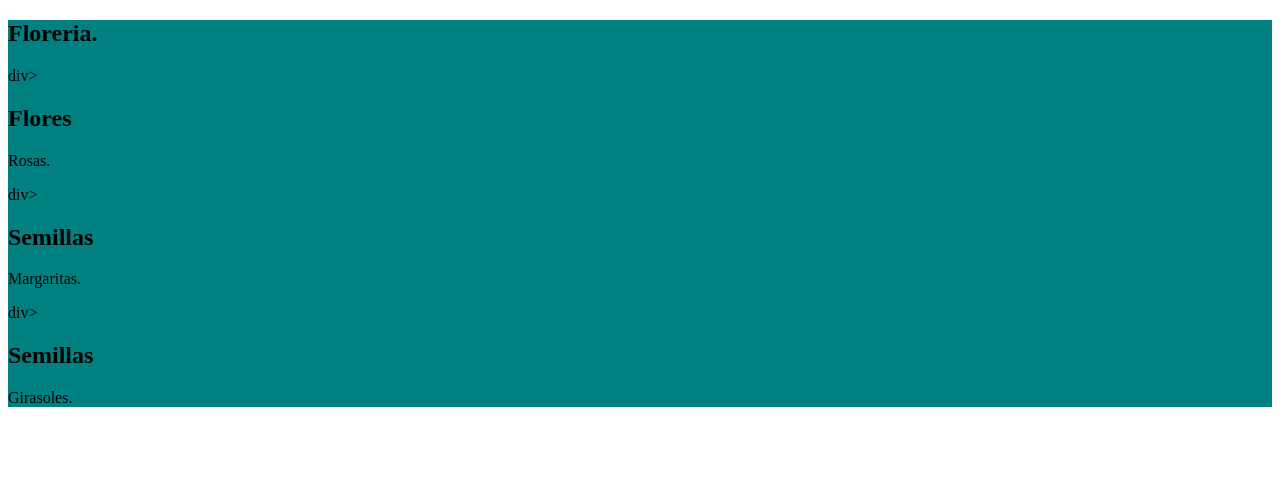
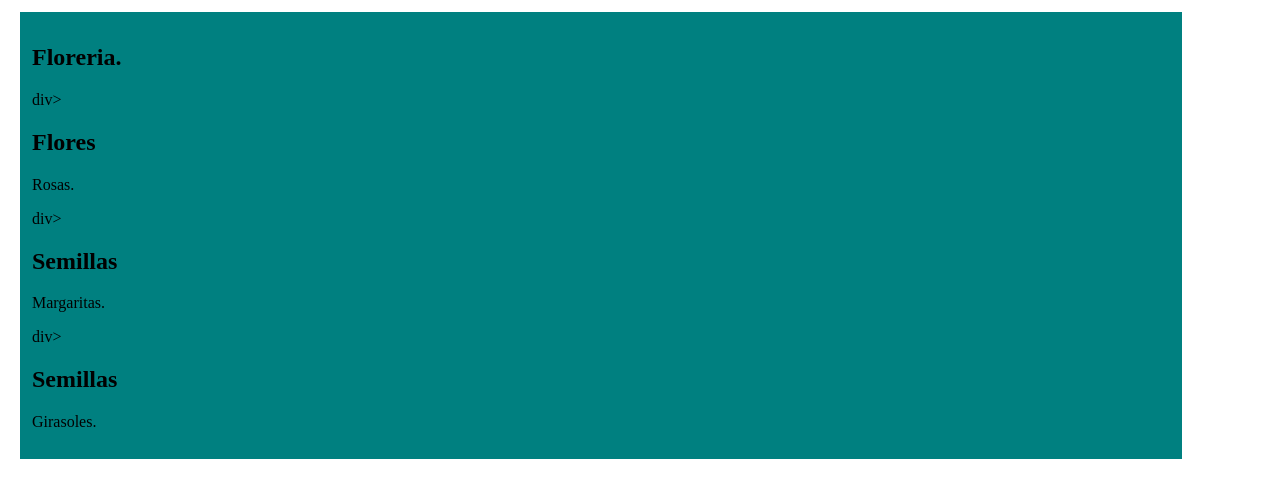
Before and after one commit to aperezp2499/html5, a plain HTML site: page index.html in a window 1280 px wide. Drawn offline with Linux system fonts and the light colour scheme.

Commit message:
Creating graper style

```diff
--- a/style.css
+++ b/style.css
@@ -3,6 +3,10 @@ body{
 }
 
 #wrapper{
+	width: 90%;
+	height: auto;
+	margin: 12px;
+	padding: 12px;
 	background: teal;
 }
 
```
